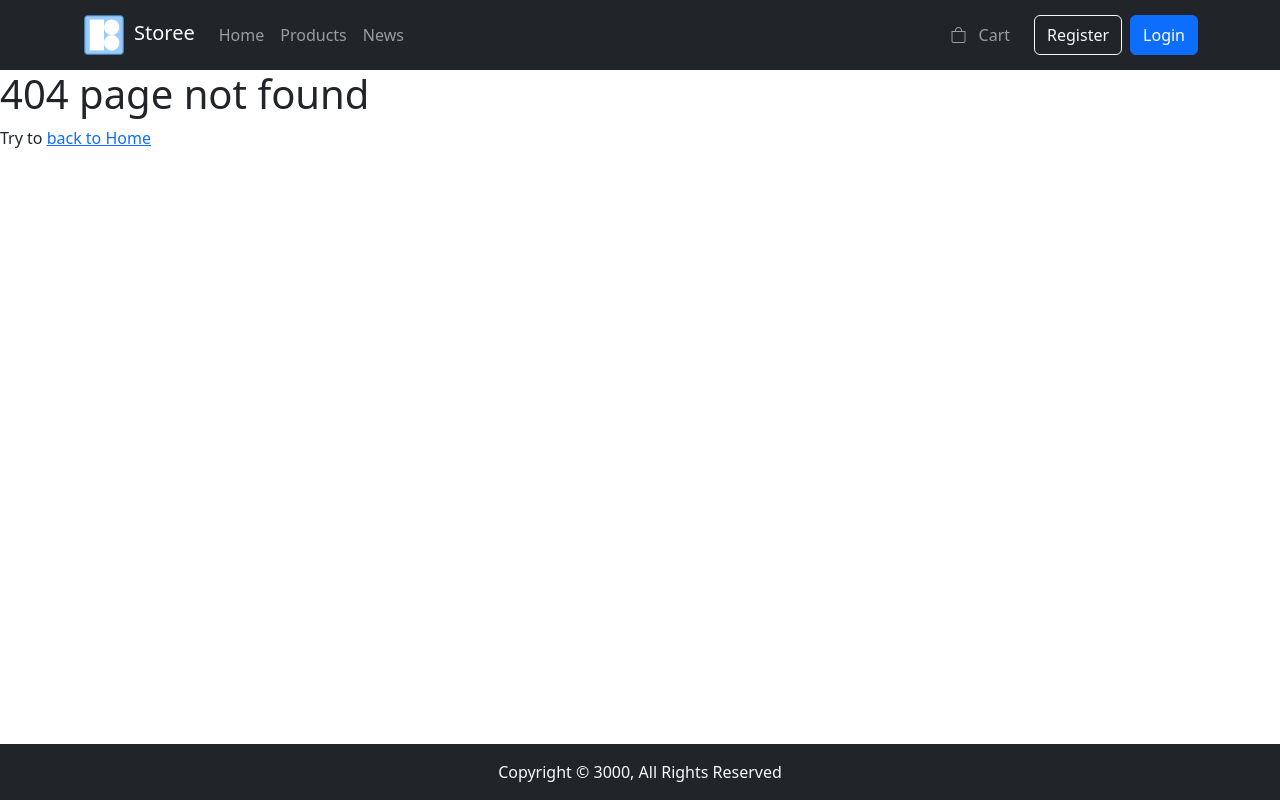
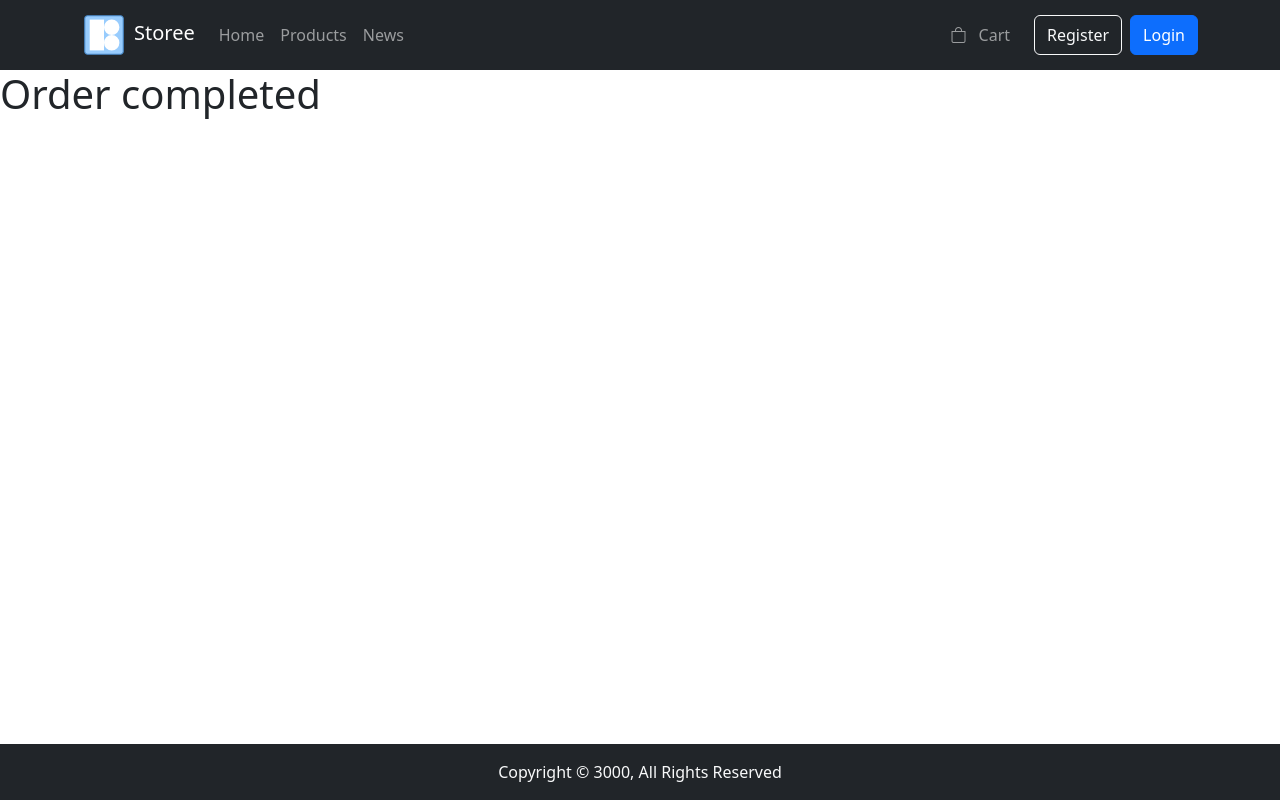
Before and after one commit to bakhtyiar/Storee-shop, a React (Create React App) app: page /order_completed in a window 1280 px wide. Before the commit this address led to /page_not_found. Built offline with nearby package versions, Linux system fonts and the light colour scheme.

Commit message:
added page orderCompleted.jsx and refactored renamed component order.jsx to orderMaking.jsx

```diff
--- a/src/appRoutes.jsx
+++ b/src/appRoutes.jsx
@@ -10,7 +10,8 @@ import * as PropTypes from "prop-types";
 import Register from "./routes/register";
 import Login from "./routes/login";
 import Cart from "./routes/cart";
-import Order from "./routes/order";
+import OrderMaking from "./routes/orderMaking";
+import OrderCompleted from "./routes/orderCompleted";
 
 function AppRoutes() {
     return (
@@ -27,7 +28,8 @@ function AppRoutes() {
             <Route path={routes.user.path + "/:id"} element={<Profile/>}/>
             <Route path={routes.cart.path} element={<Cart/>}/>
             <Route path={routes.cart.path + "/:id"} element={<Cart/>}/>
-            <Route path={routes.order.path} element={<Order/>}/>
+            <Route path={routes.order.path} element={<OrderMaking/>}/>
+            <Route path={routes.orderCompleted.path} element={<OrderCompleted/>}/>
             <Route path="*" element={<Navigate to={routes.notFound.path}/>}/>
             <Route path={routes.notFound.path} element={<NotFound/>}/>
         </Routes>
--- /dev/null
+++ b/src/routes/orderCompleted.jsx
@@ -0,0 +1,11 @@
+import React from 'react';
+
+const OrderCompleted = () => {
+    return (
+        <div>
+            <h1>Order completed</h1>
+        </div>
+    );
+};
+
+export default OrderCompleted;
--- a/src/routes/order.jsx
+++ b/src/routes/orderMaking.jsx
@@ -1,7 +1,7 @@
 import React, {useContext} from 'react';
 import {Accordion, Alert, Button, Card, Col, Container, Form, ListGroup, Row} from "react-bootstrap";
 import {RootContext} from "../contexts/root-context/root-context";
-import {paymentMethods, shipmentMethods} from "../utils/constants";
+import {paymentMethods, routes, shipmentMethods} from "../utils/constants";
 import {Field, Formik} from "formik";
 import * as yup from "yup";
 import FormTextField from "../components/formikElements/FormTextField";
@@ -10,6 +10,7 @@ import WarehouseAddressesFormSection from "../components/OrderForm/ShipmentFormP
 import PostOfficeFormSection from "../components/OrderForm/ShipmentFormParts/PostOfficeFormSection";
 import CourierFormSection from "../components/OrderForm/ShipmentFormParts/CourierFormSection";
 import OrderProductCard from "../components/OrderProductCard/OrderProductCard";
+import {useNavigate} from "react-router-dom";
 
 const schema = yup.object().shape({
     username: yup.string()
@@ -44,11 +45,12 @@ const schema = yup.object().shape({
     totalToBePaid: yup.number().required().positive(),
 });
 
-const Order = () => {
+const OrderMaking = () => {
     const {
         authUserState,
         cartState: {products, total, discountedTotal, totalProducts, totalQuantity}
     } = useContext(RootContext);
+    const navigate = useNavigate();
 
 
     console.log('authUserState', authUserState);
@@ -68,7 +70,8 @@ const Order = () => {
     };
 
     const handleSubmit = async (event) => {
-        console.log('Order form submitted content', event);
+        console.log('OrderMaking form submitted content', event);
+        navigate(`${routes.orderCompleted.path}`);
     };
 
     return (
@@ -246,4 +249,4 @@ const Order = () => {
     );
 };
 
-export default Order;
+export default OrderMaking;
--- a/src/utils/constants.js
+++ b/src/utils/constants.js
@@ -7,6 +7,7 @@ export const routes = {
 	news: { path: "/news" },
 	cart: { path: "/cart"},
 	order: {path: "/order"},
+	orderCompleted: {path: "/order_completed"},
 	post: { path: "/post" },
 	user: { path: "/user"},
 	login: {path: "/login"},
```
